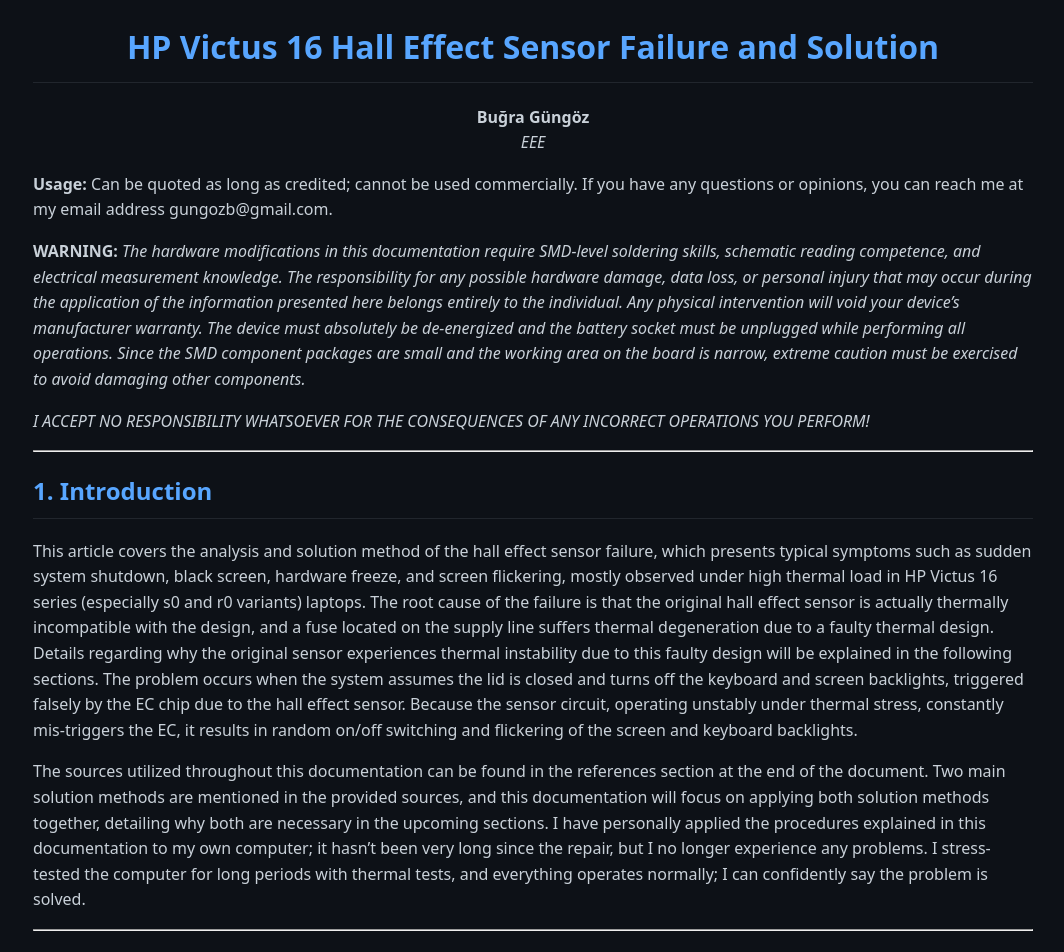
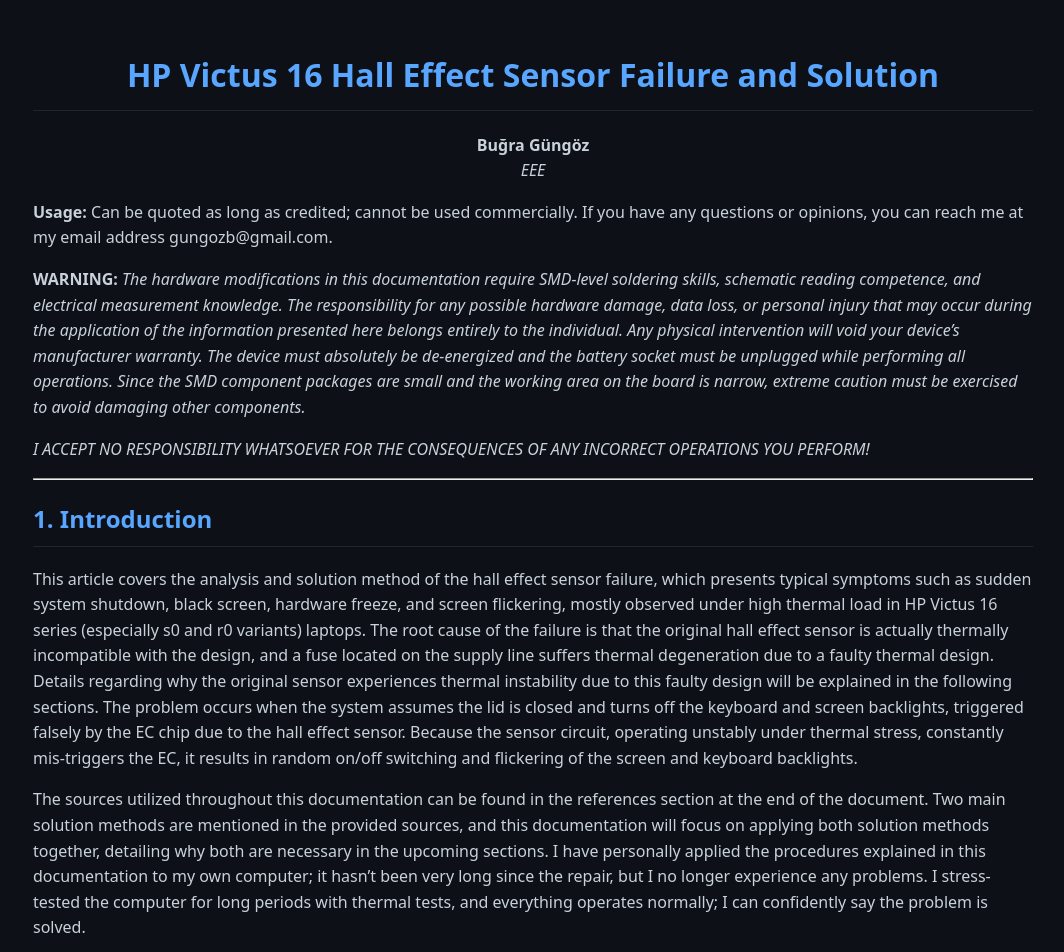
Before and after one commit to bugragungoz/HP-Victus-Hall-Effect-Sensor-Fix, a Jekyll site: the page built from README_EN.md, in a window 1280 px wide. Shown: the top 952 px of the page, without its empty margins (107-1171 px from the left). Built offline with Jekyll 4.4.1, drawn with Linux system fonts in a browser that asks for light colours; our own code applies the rules of GitHub Pages for plain Markdown files.

Commit message:
Update default.html

```diff
--- a/_layouts/default.html
+++ b/_layouts/default.html
@@ -2,13 +2,15 @@
 <html>
 <head>
   <meta charset="utf-8">
+  <meta name="viewport" content="width=device-width, initial-scale=1">
+
   <title>{{ page.title }}</title>
 
   <link rel="stylesheet" href="{{ '/assets/css/style.css' | relative_url }}">
 </head>
 
 <body>
-  <main style="max-width: 1000px; margin: auto;">
+  <main style="max-width: 1000px; margin: auto; padding: 20px;">
     {{ content }}
   </main>
 </body>
```
